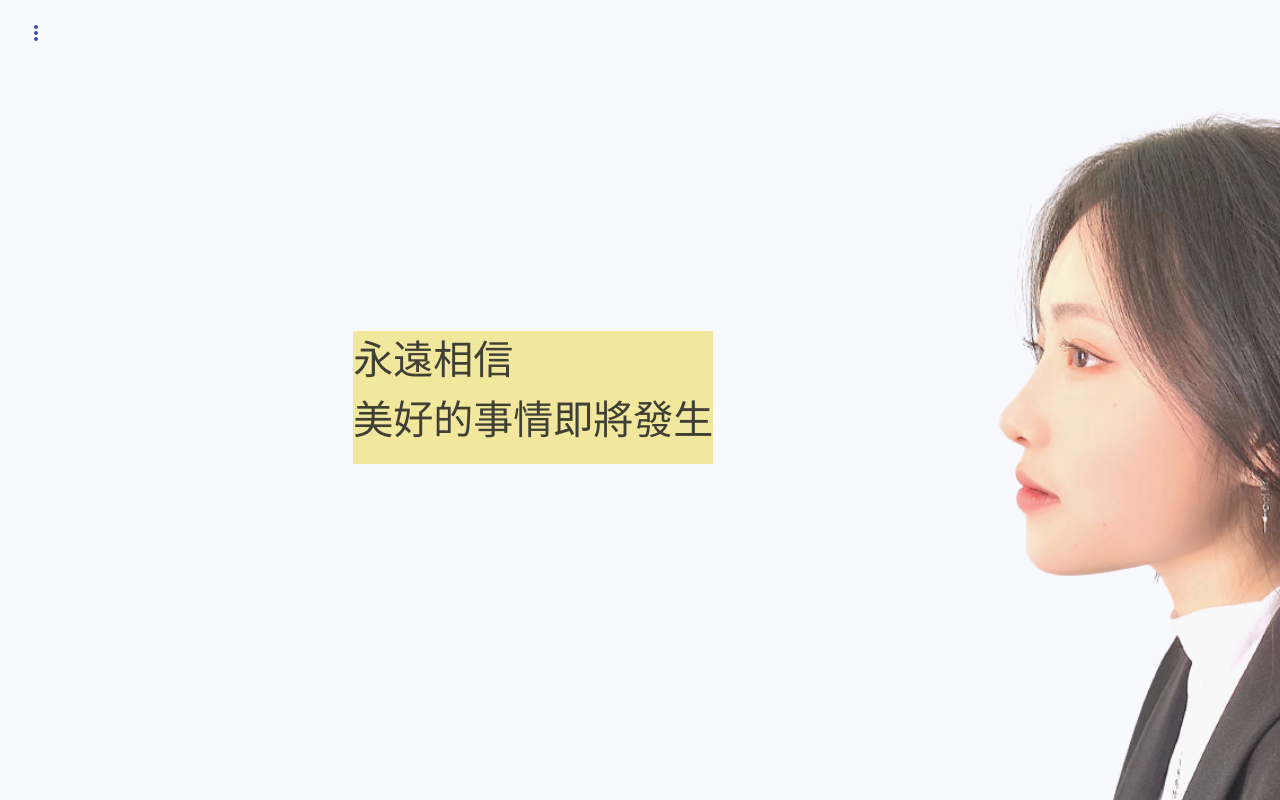
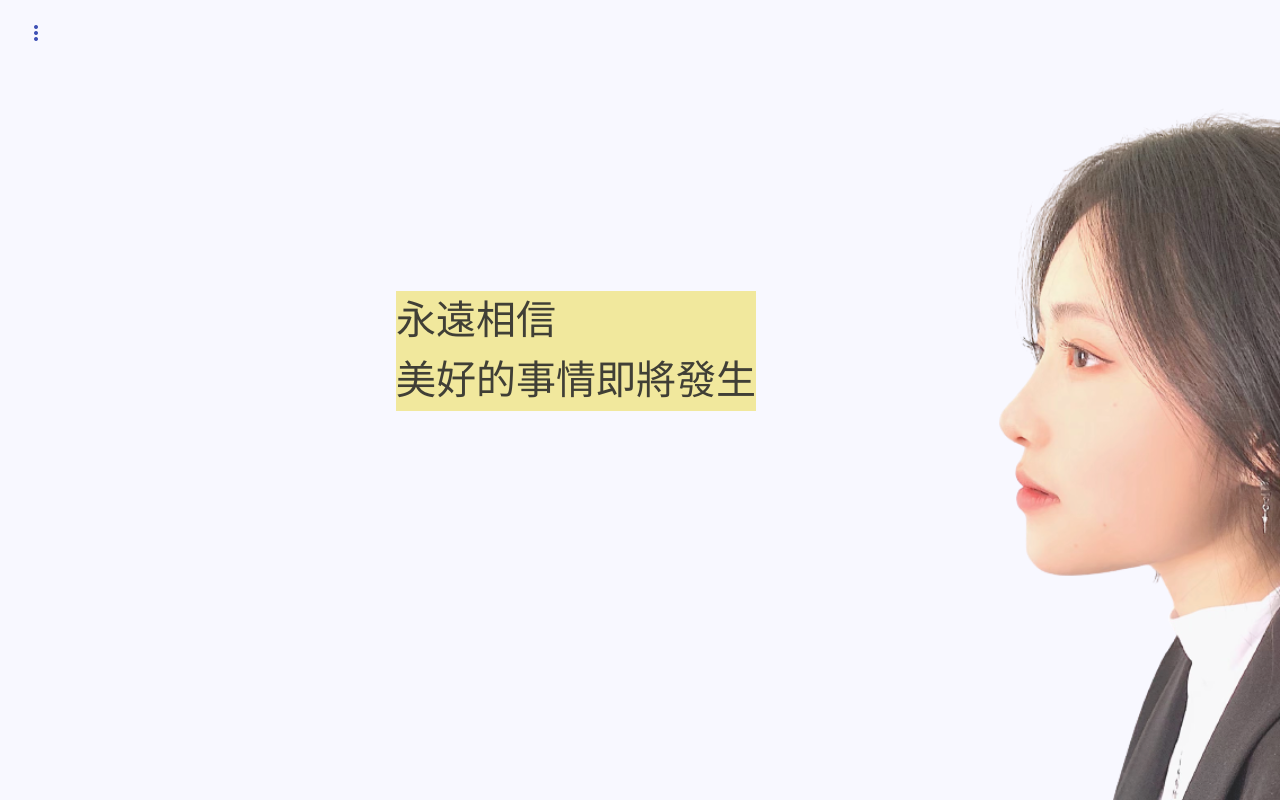
Before and after one commit to tjoyhohoant/cocolinzero, an Angular app: page /overview in a window 1280 px wide. Built offline with nearby package versions, Linux system fonts and the light colour scheme.

Commit message:
test quote positioning

```diff
--- a/src/app/components/home/main/main.component.scss
+++ b/src/app/components/home/main/main.component.scss
@@ -26,13 +26,13 @@
     height: 100%;
     //background-color: peru;
     display: grid;
-    grid-template-columns: 1fr 1fr 1fr 1fr 1fr 1fr;
-    grid-template-rows: 1fr 1fr 1fr 1fr 1fr 1fr;
+    grid-template-columns: 1fr 1fr 1fr 1fr 1fr 1fr 1fr 1fr 1fr 1fr;
+    grid-template-rows: 1fr 1fr 1fr 1fr 1fr 1fr 1fr 1fr 1fr 1fr;
 }
 
 .home-quote {
-    grid-column: 2 / 5;
-    grid-row: 3 / 4;
+    grid-column: 4 / 7;
+    grid-row: 4 / 5;
     background-color: khaki;
     justify-self: center;
     font-size: 40px;
```
